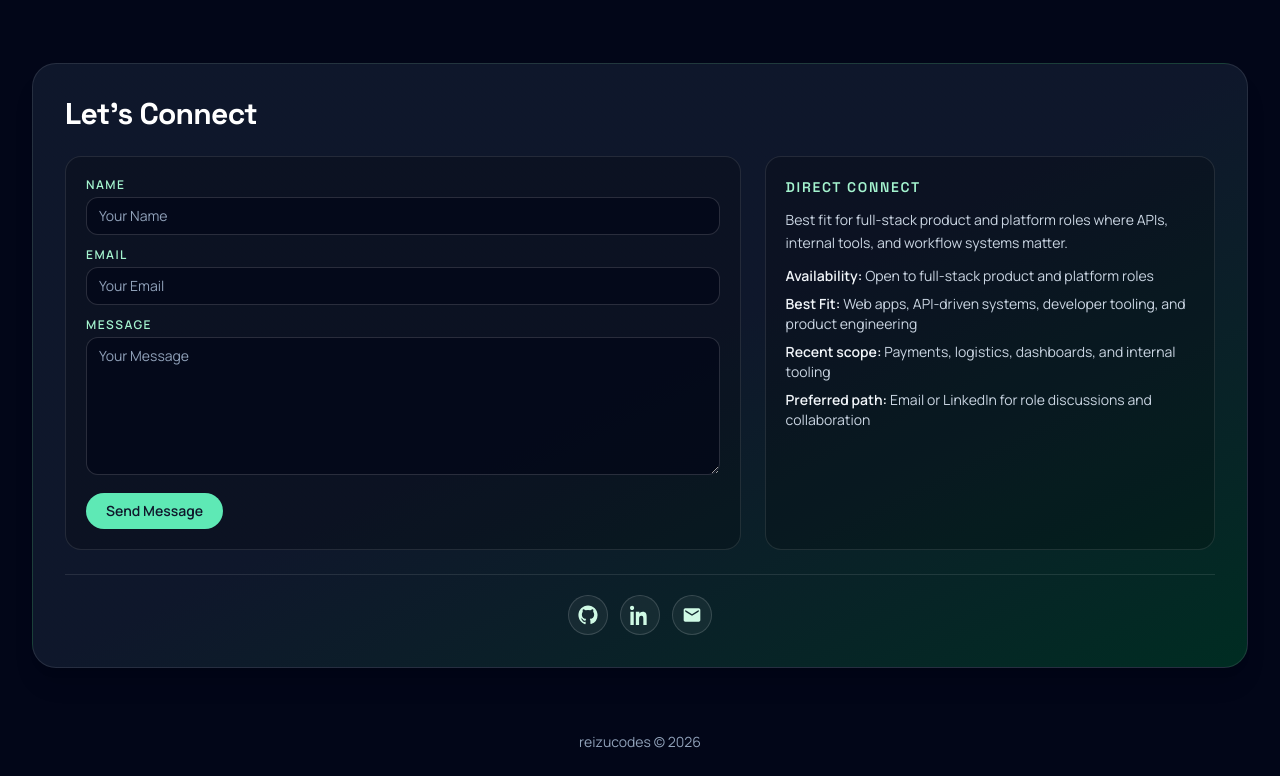
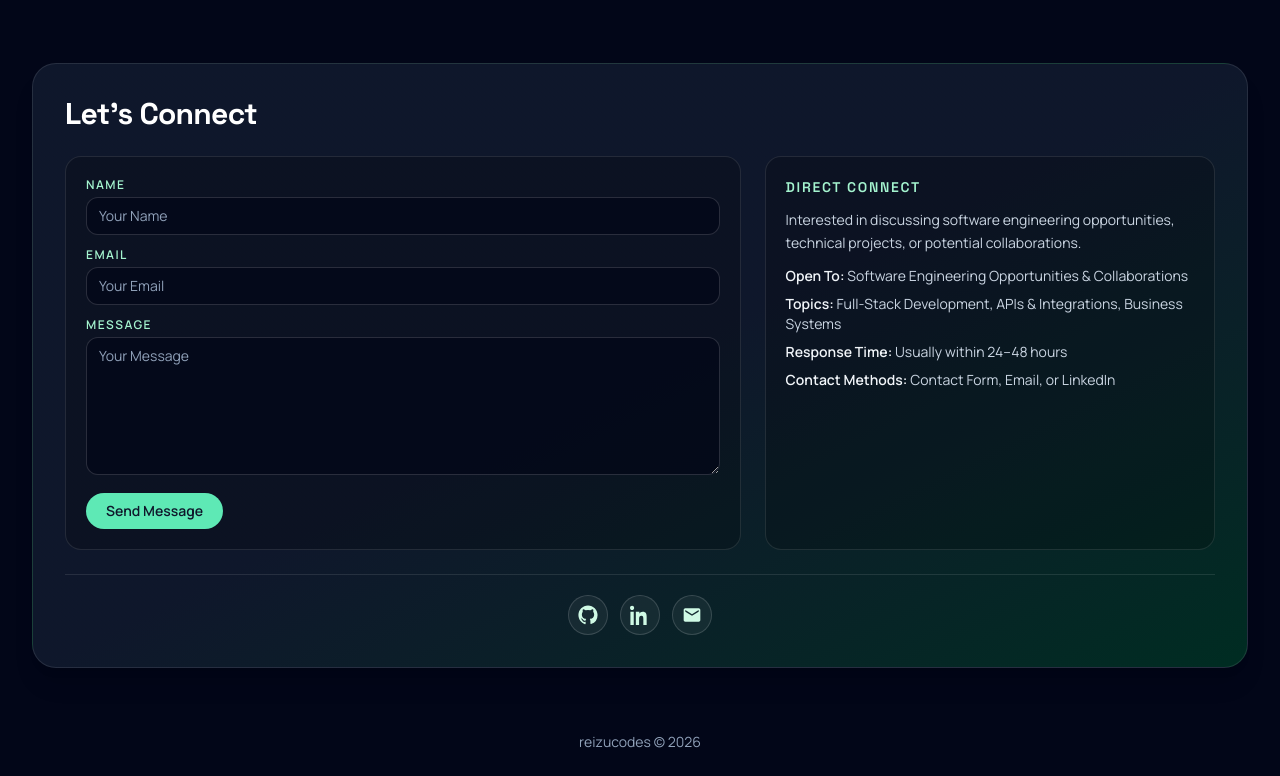
Before and after one commit to reizucodes/portfolio-html, a Vue app: page / in a window 1280 px wide. Shown: the part 3039-3815 px from the top of the page. Built offline with nearby package versions, Linux system fonts and the light colour scheme.

Commit message:
fix: update direct connect section

```diff
--- a/src/components/sections/ContactSection.vue
+++ b/src/components/sections/ContactSection.vue
@@ -125,14 +125,14 @@
       <div class="rounded-2xl border border-white/10 bg-black/20 p-5">
         <h3 class="text-sm font-semibold uppercase tracking-[0.12em] text-emerald-200">Direct Connect</h3>
         <p class="mt-3 text-sm leading-relaxed text-slate-300">
-          Best fit for full-stack product and platform roles where APIs, internal tools, and workflow systems matter.
+          Interested in discussing software engineering opportunities, technical projects, or potential collaborations.
         </p>
-        <ul class="mt-3 space-y-2 text-sm text-slate-300">
-          <li><span class="font-semibold text-slate-100">Availability:</span> Open to full-stack product and platform roles</li>
-          <li><span class="font-semibold text-slate-100">Best Fit:</span> Web apps, API-driven systems, developer tooling, and product engineering</li>
-          <li><span class="font-semibold text-slate-100">Recent scope:</span> Payments, logistics, dashboards, and internal tooling</li>
-          <li><span class="font-semibold text-slate-100">Preferred path:</span> Email or LinkedIn for role discussions and collaboration</li>
-        </ul>
+          <ul class="mt-3 space-y-2 text-sm text-slate-300">
+            <li><span class="font-semibold text-slate-100">Open To:</span> Software Engineering Opportunities & Collaborations</li>
+            <li><span class="font-semibold text-slate-100">Topics:</span> Full-Stack Development, APIs & Integrations, Business Systems</li>
+            <li><span class="font-semibold text-slate-100">Response Time:</span> Usually within 24–48 hours</li>
+            <li><span class="font-semibold text-slate-100">Contact Methods:</span> Contact Form, Email, or LinkedIn</li>
+          </ul>
       </div>
     </div>
 
```
